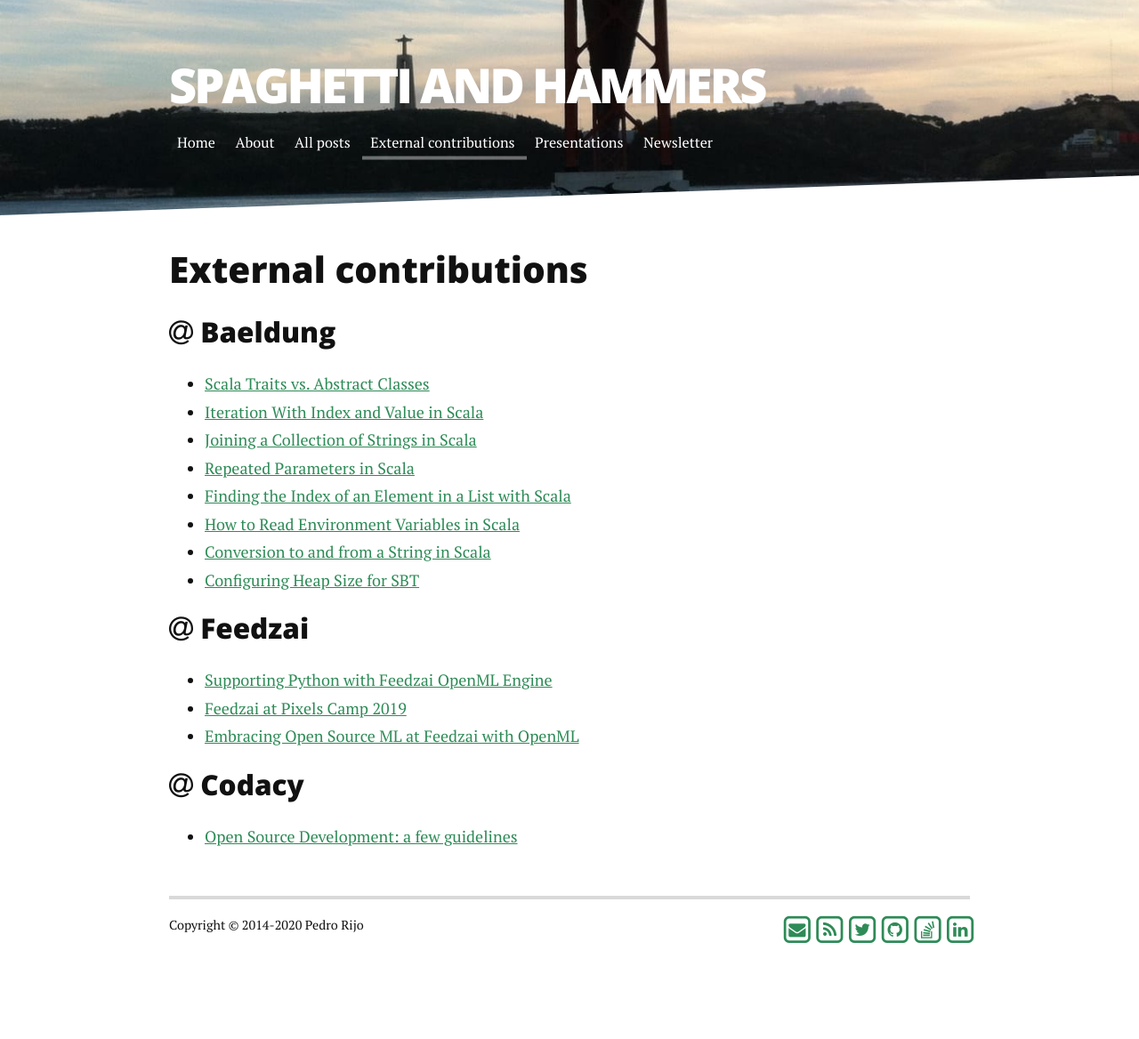
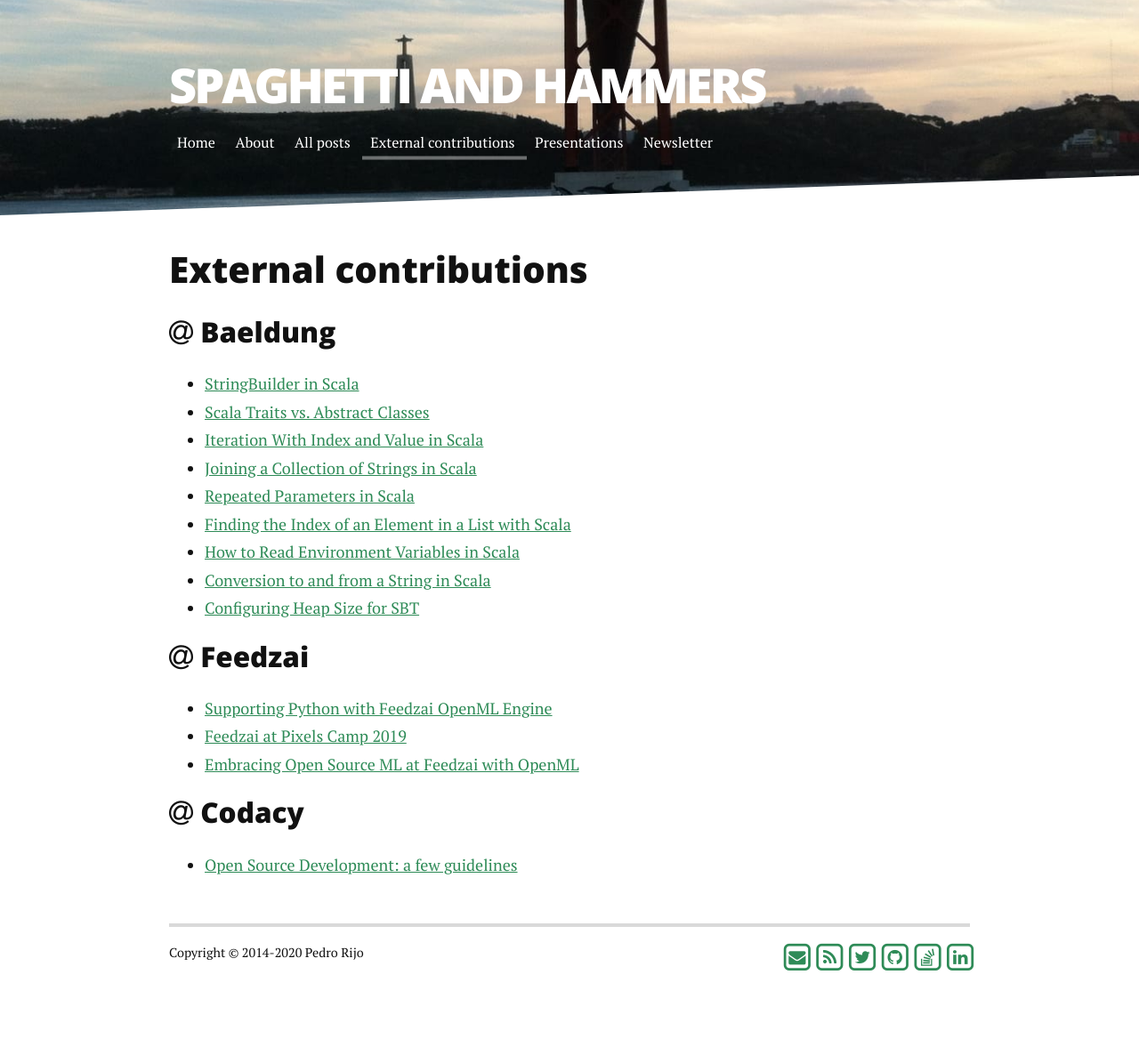
Before and after one commit to pedrorijo91/pedrorijo91.github.io, a Jekyll site: the page built from external.html, in a window 1280 px wide. Shown: the whole page at 89% size. Built offline with Jekyll 4.4.1, drawn with Linux system fonts in a browser that asks for light colours; before the commit the page ends 1137 px from its top, so only the background shows below that.

Commit message:
Update external.html

```diff
--- a/external.html
+++ b/external.html
@@ -9,6 +9,7 @@
   <h3 id="baeldung"><i class="fa fa-at" aria-hidden="true"></i> Baeldung</h3>
 
   <ul>
+    <li><a href="https://www.baeldung.com/scala/stringbuilder">StringBuilder in Scala</a></li>
     <li><a href="https://www.baeldung.com/scala/traits-vs-abstract-classes">Scala Traits vs. Abstract Classes</a></li>
     <li><a href="https://www.baeldung.com/scala/iteration-index-value">Iteration With Index and Value in Scala</a></li>
     <li><a href="https://www.baeldung.com/scala/join-string-collection">Joining a Collection of Strings in Scala</a></li>
```
